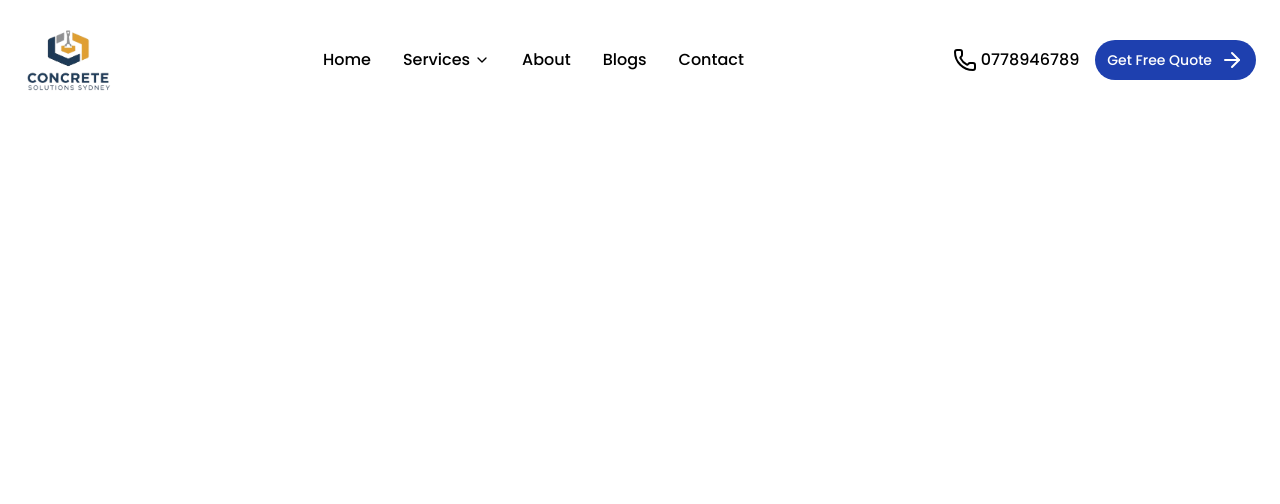
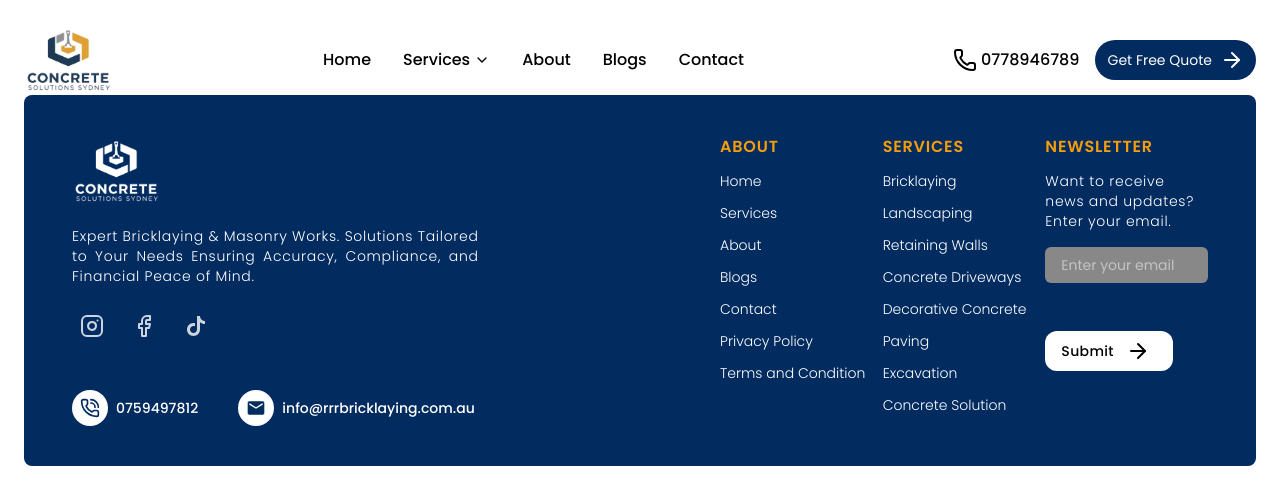
Before and after one commit to Yadee9910/Concrete_solutions_sydeny, a Next.js app: page / in a window 1280 px wide. Shown: the top 504 px of the page. Built offline with nearby package versions, Linux system fonts and the light colour scheme.

Commit message:
feat:created the footer

```diff
--- a/app/assets/assets.ts
+++ b/app/assets/assets.ts
@@ -1,6 +1,7 @@
 import logo from '@/app/assets/logo.png'
+import footerLogo from '@/app/assets/footLogo.png'
 
 export {
     logo,
-
+footerLogo
 }
--- a/app/globals.css
+++ b/app/globals.css
@@ -4,7 +4,7 @@
 
 @theme  {
   --color-primary: #F59E0B;
-  --color-secondary: #1E40AF;
+  --color-secondary: #022b60;
   --color-hover: #1e3956;
   --color-main:#FFFFFF;
   --color-dark: #1E293B;
--- a/app/layout.tsx
+++ b/app/layout.tsx
@@ -3,6 +3,7 @@ import { Geist, Geist_Mono } from "next/font/google";
 import "./globals.css";
 import Header from "../components/Header";
 import { Poppins } from "next/font/google";
+import Footer from "@/components/Footer";
 
 const poppins = Poppins({
   subsets: ["latin"],
@@ -41,7 +42,7 @@ export default function RootLayout({
           </header>
           {children}
           <footer>
-
+            <Footer />
           </footer>
         </div>
 
--- /dev/null
+++ b/components/Footer.tsx
@@ -0,0 +1,122 @@
+import { footerLogo } from "@/app/assets/assets";
+import { ArrowRight, ChevronRight, Facebook, Instagram, PhoneCall } from "lucide-react";
+import Image from "next/image";
+import { MdEmail } from "react-icons/md";
+import { RiTiktokFill } from "react-icons/ri";
+
+
+export default function Footer(){
+    return(
+        <div className="w-full text-main py-10 px-12 bg-secondary grid grid-cols-2 gap-40 rounded-lg">
+
+            {/* the company details col */}
+            <div className="flex flex-col gap-5">
+                {/* the logo */}
+                <div>
+                    <Image
+                        src={footerLogo}
+                        alt="logo"
+                        width={90}
+                    />
+                </div>
+
+                <span className="text-justify text-sm tracking-wider font-light w-5/6">
+                    Expert Bricklaying & Masonry Works. Solutions Tailored
+                    to Your Needs Ensuring Accuracy, Compliance, and Financial Peace of Mind.
+                </span>
+
+                {/* the social media logos */}
+                <div className="flex flex-row text-main/80 gap-3  ">
+                    <div className="rounded-full hover:bg-primary/90 p-2 cursor-pointer hover:animate__animated hover:animate__zoomIn ">
+                    <Instagram className="" />
+                    </div>
+                    <div className="rounded-full hover:bg-primary/90 p-2 cursor-pointer">
+                    <Facebook className="" />
+                    </div>
+                    <div className="rounded-full hover:bg-primary/90 p-2 cursor-pointer">
+                    <RiTiktokFill className="size-6" />
+                    </div>
+                </div>
+
+                {/* contact information */}
+                <div className="flex flex-row gap-10 pt-6">
+
+                    {/* call contact */}
+                    <div className="flex flex-row text-sm tracking- font-light gap-2 items-center">
+                        <div className="bg-main p-2 flex items-center justify-center  rounded-full">
+                            <PhoneCall className="text-secondary size-5"/>
+                        </div>
+                        <p className="font-medium text-main">0759497812</p>
+                    </div>
+
+                    {/* email */}
+                    <div className="flex flex-row text-sm tracking- font-light gap-2 items-center">
+                        <div className="bg-main p-2 flex items-center justify-center  rounded-full">
+                            <MdEmail className="text-secondary size-5"/>
+                        </div>
+                        <p className="font-medium text-main hover:text-primary cursor-pointer">info@rrrbricklaying.com.au</p>
+                    </div>
+
+                </div>
+
+            </div>
+
+            {/* the menu items list */}
+
+            <div className="grid grid-cols-3">
+                {/* about list */}
+                <div className="flex flex-col gap-3">
+                    <span className="font-semibold tracking-wider text-primary">ABOUT</span>
+                    <ul className="flex flex-col gap-3 text-sm font-light">
+                        <li className="cursor-pointer hover:underline hover:underline-offset-4 hover:translate-x-2 hover:transition-3ms hover:ease-in-out hover:text-primary">Home</li>
+                        <li className="cursor-pointer hover:underline hover:underline-offset-4 hover:translate-x-2 hover:transition-3ms hover:ease-in-out hover:text-primary">Services</li>
+                        <li className="cursor-pointer hover:underline hover:underline-offset-4 hover:translate-x-2 hover:transition-3ms hover:ease-in-out hover:text-primary">About</li>
+                        <li className="cursor-pointer hover:underline hover:underline-offset-4 hover:translate-x-2 hover:transition-3ms hover:ease-in-out hover:text-primary">Blogs</li>
+                        <li className="cursor-pointer hover:underline hover:underline-offset-4 hover:translate-x-2 hover:transition-3ms hover:ease-in-out hover:text-primary">Contact</li>
+                        <li className="cursor-pointer hover:underline hover:underline-offset-4 hover:translate-x-2 hover:transition-3ms hover:ease-in-out hover:text-primary">Privacy Policy</li>
+                        <li className="cursor-pointer hover:underline hover:underline-offset-4 hover:translate-x-2 hover:transition-3ms hover:ease-in-out hover:text-primary">Terms and Condition</li>
+                    </ul>
+                </div>
+
+                {/* service list */}
+                <div className="flex flex-col gap-3">
+                    <span className="font-semibold tracking-wider text-primary">SERVICES</span>
+                    <ul className="flex flex-col gap-3 text-sm font-light">
+                        <li className="cursor-pointer hover:underline hover:underline-offset-4 hover:translate-x-2 hover:transition-3ms hover:ease-in-out hover:text-primary">Bricklaying</li>
+                        <li className="cursor-pointer hover:underline hover:underline-offset-4 hover:translate-x-2 hover:transition-3ms hover:ease-in-out hover:text-primary">Landscaping</li>
+                        <li className="cursor-pointer hover:underline hover:underline-offset-4 hover:translate-x-2 hover:transition-3ms hover:ease-in-out hover:text-primary">Retaining Walls</li>
+                        <li className="cursor-pointer hover:underline hover:underline-offset-4 hover:translate-x-2 hover:transition-3ms hover:ease-in-out hover:text-primary">Concrete Driveways</li>
+                        <li className="cursor-pointer hover:underline hover:underline-offset-4 hover:translate-x-2 hover:transition-3ms hover:ease-in-out hover:text-primary">Decorative Concrete</li>
+                        <li className="cursor-pointer hover:underline hover:underline-offset-4 hover:translate-x-2 hover:transition-3ms hover:ease-in-out hover:text-primary">Paving</li>
+                        <li className="cursor-pointer hover:underline hover:underline-offset-4 hover:translate-x-2 hover:transition-3ms hover:ease-in-out hover:text-primary">Excavation</li>
+                        <li className="cursor-pointer hover:underline hover:underline-offset-4 hover:translate-x-2 hover:transition-3ms hover:ease-in-out hover:text-primary">Concrete Solution</li>
+                    </ul>
+                </div>
+
+                 {/* the newsletter section */}
+                <div className="flex flex-col gap-3 ">
+                    <span className="font-semibold tracking-wider text-primary">NEWSLETTER</span>
+
+                    <div className="flex flex-col gap-4 text-sm">
+                        <p className="tracking-wider font-light">Want to receive news and updates? Enter your email.</p>
+
+                        {/* the newsletter submit section */}
+                            <input
+                                type="email"
+                                placeholder="Enter your email"
+                                className=" w-full py-2 px-4 rounded-md text-sm bg-text focus:outline-none "
+                            />
+
+                            <div className="bg-main text-black py-2 px-4 rounded-xl flex flex-row gap-3 mt-8 w-32">
+                                <button className="text-wide font-medium tracking-wide cursor-pointer">
+                                    Submit
+                                </button>
+                                <ArrowRight />
+                            </div>
+                    </div>
+
+                </div>
+            </div>
+        </div>
+    )
+}
--- a/components/Header.tsx
+++ b/components/Header.tsx
@@ -6,7 +6,7 @@ import { ArrowRight, ChevronDown, Phone } from "lucide-react"
 
 export default function Header(){
     return(
-        <div className="bg-main w-full flex flex-row justify-between items-center ">
+        <div className="bg-main  w-full flex flex-row justify-between items-center ">
             {/* the logo */}
             <div className=" ">
                 <Image
@@ -52,16 +52,13 @@ export default function Header(){
                 </div>
 
                 {/* get quote button */}
-                <div className=" bg-secondary  py-2 px-3 font-medium  text-sm rounded-3xl text-main">
-                    <div className="hover:animate__animated animate__slideInUp flex flex-row  gap-2 items-center ">
-                        <button>
-                            Get Free Quote
-                        </button>
-                         <ArrowRight/>
-                    </div>
+                <div className=" bg-secondary flex flex-row  gap-2 items-center py-2 px-3 text-sm rounded-3xl text-main">
+                    <button>
+                        Get Free Quote
+                    </button>
+                    <ArrowRight/>
                 </div>
             </div>
-
         </div>
     )
 }
--- a/package.json
+++ b/package.json
@@ -17,6 +17,7 @@
     "next": "16.0.1",
     "react": "19.2.0",
     "react-dom": "19.2.0",
+    "react-icons": "^5.5.0",
     "tailwind-merge": "^3.3.1"
   },
   "devDependencies": {
```
Also changed, not shown: app/assets/footLogo.png (added), 1 other file (tests, documents, lock files or other folders).
